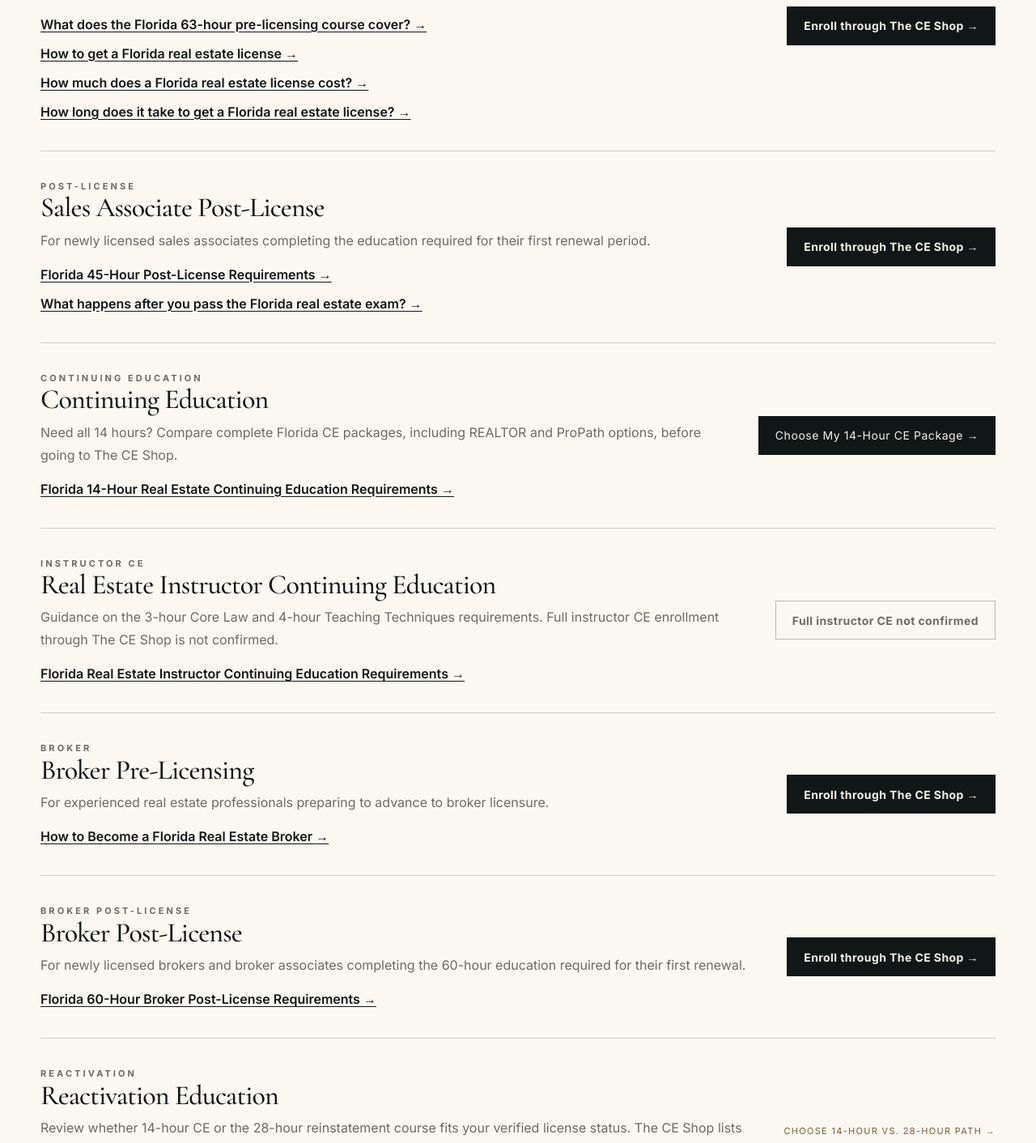
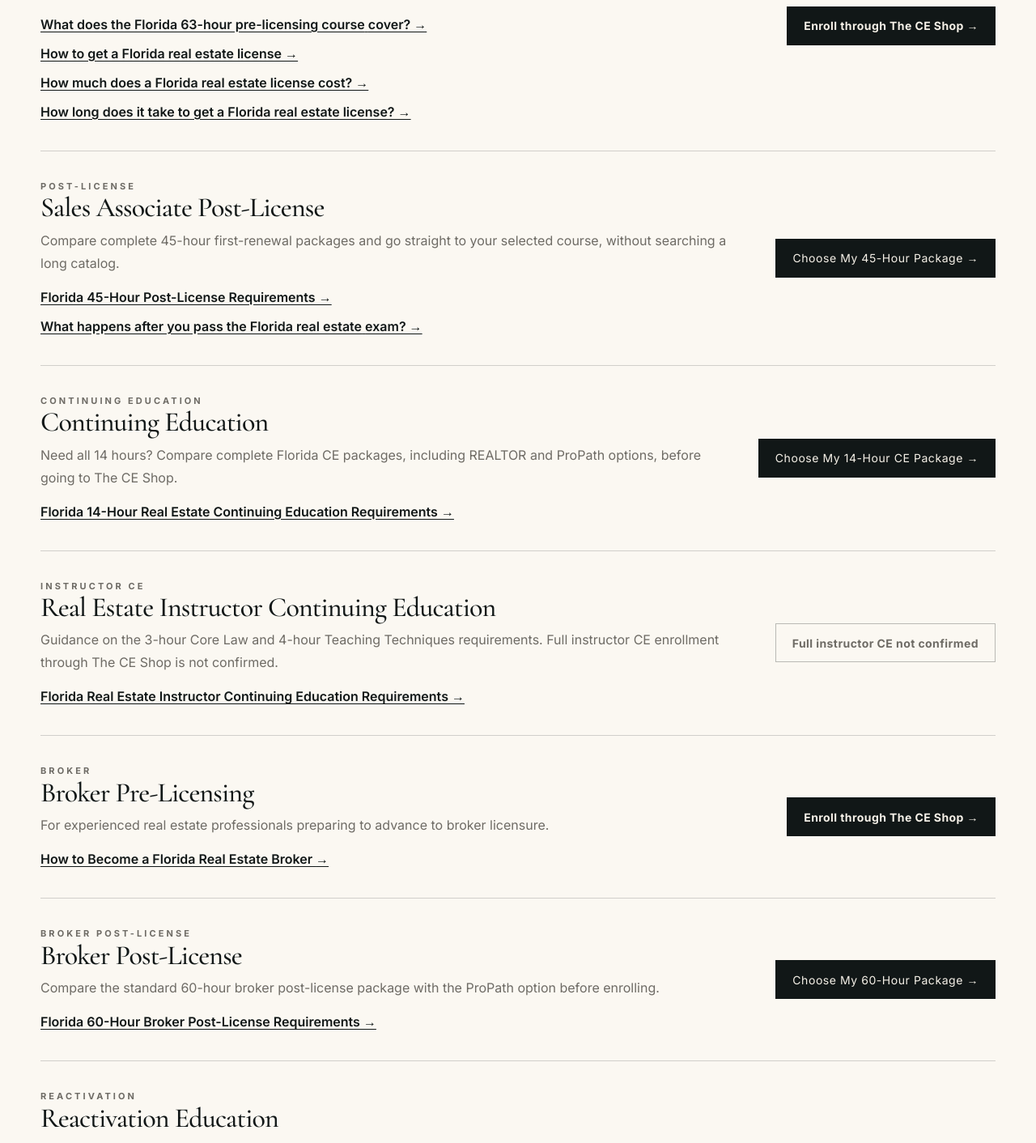
Before and after one commit to BrianLook/Greyson-Institute-Website, a Next.js app: page /courses in a window 1280 px wide. Shown: the part 3953-5365 px from the top of the page at 81% size. Built offline with nearby package versions, Linux system fonts and the light colour scheme.

Commit message:
Route post-license course cards through guided 45- and 60-hour comparisons

```diff
--- a/app/courses/page.tsx
+++ b/app/courses/page.tsx
@@ -81,7 +81,7 @@ const courses = [
     eyebrow: "POST-LICENSE",
     title: "Sales Associate Post-License",
     body:
-      "For newly licensed sales associates completing the education required for their first renewal period.",
+      "Compare complete 45-hour first-renewal packages and go straight to your selected course, without searching a long catalog.",
   },
   {
     id: "continuing-education",
@@ -109,7 +109,7 @@ const courses = [
     eyebrow: "BROKER POST-LICENSE",
     title: "Broker Post-License",
     body:
-      "For newly licensed brokers and broker associates completing the 60-hour education required for their first renewal.",
+      "Compare the standard 60-hour broker post-license package with the ProPath option before enrolling.",
   },
   {
     id: "reactivation",
@@ -807,7 +807,12 @@ export default function CoursesPage() {
             )}
 
             {course.id === "post-license" && (
-              <PartnerEnrollmentButton course="floridaPostLicense45" />
+              <Link
+                href="/florida-45-hour-post-license-requirements#choose-post-license-package"
+                className="button"
+              >
+                Choose My 45-Hour Package →
+              </Link>
             )}
 
             {course.id === "continuing-education" && (
@@ -831,7 +836,12 @@ export default function CoursesPage() {
             )}
 
             {course.id === "broker-post-license" && (
-              <PartnerEnrollmentButton course="floridaBrokerPostLicense60" />
+              <Link
+                href="/florida-60-hour-broker-post-license-requirements#choose-post-license-package"
+                className="button"
+              >
+                Choose My 60-Hour Package →
+              </Link>
             )}
 
             {course.id === "reactivation" && (
```
